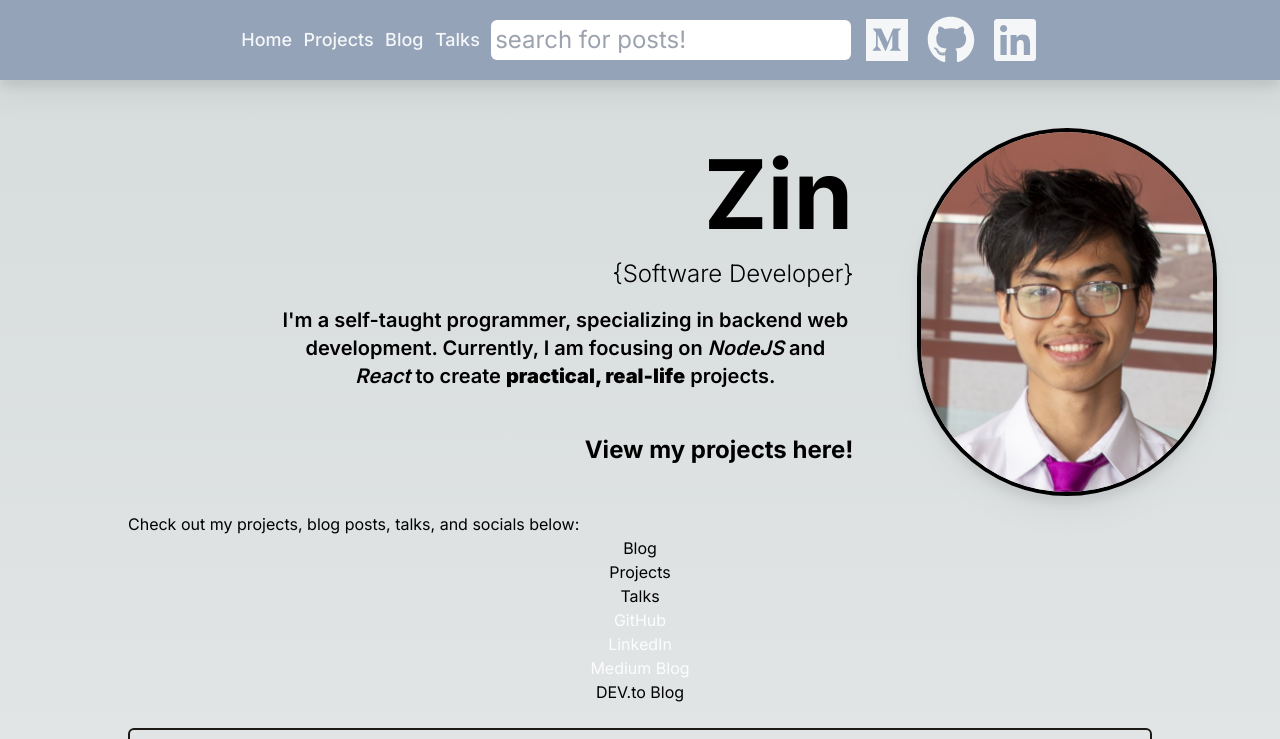
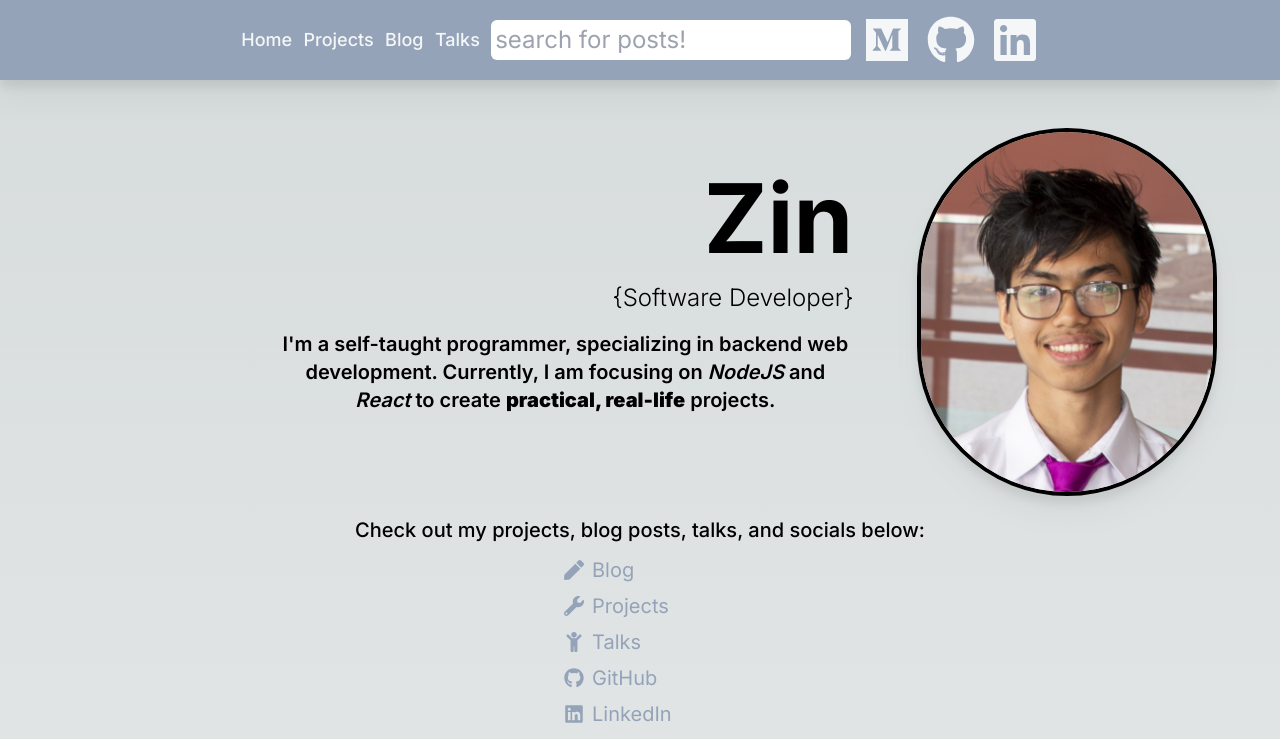
Before and after one commit to Zen-cronic/next_blog_4, a Next.js app: page / in a window 1280 px wide. Shown: the top 739 px of the page. Built offline with nearby package versions, Linux system fonts and the light colour scheme.

Commit message:
updated: home page icons

```diff
--- a/src/app/components/AboutMe.tsx
+++ b/src/app/components/AboutMe.tsx
@@ -18,9 +18,9 @@ function AboutMe() {
       </p>
       <br />
 
-      <p className=" text-2xl max-w-xl my-2 font-bold ">
+      {/* <p className=" text-2xl max-w-xl my-2 font-bold ">
         <Link href="/projects">View my projects here</Link>&#33;
-      </p>
+      </p> */}
     </div>
   );
 }
--- a/src/app/components/HomePageLinks.tsx
+++ b/src/app/components/HomePageLinks.tsx
@@ -1,51 +1,73 @@
 import Link from "next/link";
 import React from "react";
-import { FaGithub, FaLinkedin, FaMedium } from "react-icons/fa";
+import {
+  FaGithub,
+  FaLinkedin,
+  FaMedium,
+  FaPen,
+  FaWrench,
+  FaChild,
+  FaDev,
+} from "react-icons/fa";
 
 function HomePageLinks() {
   return (
-    // <div className="mx-auto max-w-5xl text-center">
-    <div className="mx-auto max-w-5xl ">
-      <p>Check out my projects, blog posts, talks, and socials below:</p>
+    <div className="mx-auto max-w-5xl flex flex-col items-center justify-center">
+      <p className=" text-xl max-w-xl my-1 font-medium text-center">
+        Check out my projects, blog posts, talks, and socials below:
+      </p>
       <nav>
-        <ul className="flex flex-col items-center justify-center text-start">
-          <li className="text-left">
-            <Link href={"/posts"}>Blog</Link>
+        <ul className="text-slate-400 text-xl py-2 space-y-2">
+          <li className="hover:text-white">
+            <Link href={"/posts"} className="flex items-center">
+              <FaPen className=" mr-2" />
+              Blog
+            </Link>
           </li>
-          <li className="text-start">
-            <Link href={"/projects"}>Projects</Link>{" "}
+          <li className="hover:text-white">
+            <Link href={"/projects"} className="flex items-center">
+              <FaWrench className=" mr-2" />
+              Projects
+            </Link>
           </li>
-          <li>
-            <Link href={"/talks"}>Talks</Link>
+          <li className="hover:text-white">
+            <Link href={"/talks"} className="flex items-center">
+              <FaChild className=" mr-2" />
+              Talks
+            </Link>
           </li>
-          <li>
+          <li className="hover:text-white">
             <Link
               href={"https://github.com/Zen-cronic"}
-              className="text-white/90 hover:text-white"
+              className="flex items-center"
             >
-              {/* <FaGithub/>  */}
-              GitHub
+              <FaGithub className=" mr-2" /> GitHub
             </Link>
           </li>
-          <Link
-            href={"https://www.linkedin.com/in/kaung-zin-hein-4284a2258"}
-            className="text-white/90 hover:text-white"
-          >
-            {/* <FaLinkedin />  */}
-            LinkedIn
-          </Link>
-          <li>
+
+          <li className="hover:text-white">
+            <Link
+              href={"https://www.linkedin.com/in/kaung-zin-hein-4284a2258"}
+              className="flex items-center"
+            >
+              <FaLinkedin className=" mr-2" /> LinkedIn
+            </Link>
+          </li>
+
+          <li className="hover:text-white">
             <Link
               href={"https://medium.com/@kaungzinhein"}
-              className="text-white/90 hover:text-white"
+              className="flex items-center"
             >
-              {/* <FaMedium /> */}
+              <FaMedium className=" mr-2" />
               Medium Blog
             </Link>
           </li>
 
-          <li>
-            <Link href={"https://dev.to/zin_kg"}>DEV.to Blog</Link>
+          <li className="hover:text-white">
+            <Link href={"https://dev.to/zin_kg"} className="flex items-center">
+              <FaDev className="mr-2" /> DEV.to Blog
+            </Link>
           </li>
         </ul>
       </nav>
--- a/src/app/components/ProjectItem.tsx
+++ b/src/app/components/ProjectItem.tsx
@@ -9,7 +9,7 @@ export interface ProjectItemProps {
 
 const ProjectItem: React.FC<ProjectItemProps> = ({ project }) => {
   return (
-    <div className="border-2 border-stone-900 dark:border-slate-500 rounded-md overflow-hidden mb-2">
+    <div className="border-2 border-stone-900 dark:border-slate-500 rounded-md overflow-hidden mb-2 px-2">
       <a href={project.link}>
         <Image
           className="border-black dark:border-slate-500 drop-shadow-xl shadow-black
--- a/src/app/components/TalkExcerpt.tsx
+++ b/src/app/components/TalkExcerpt.tsx
@@ -12,7 +12,8 @@ export default function TalkExcerpt({ talk }: TalkExcerptProps) {
   const formattedDate = getFormattedDate(eventDate);
 
   return (
-    <div className="border-2 border-stone-900 dark:border-white rounded-md overflow-hidden mb-2">
+    <div className="border-2 border-stone-900 dark:border-slate-400 rounded-md overflow-hidden mb-2 px-2">
+      <Link href={`/talks/${talk.id}`}>
         <Image
           className="border-black dark:border-slate-500 drop-shadow-xl shadow-black
       mx-auto mt-6 mb-3 w-full object-cover cursor-pointer"
@@ -32,7 +33,6 @@ export default function TalkExcerpt({ talk }: TalkExcerptProps) {
 
         <br />
 
-      <Link href={`/talks/${talk.id}`}>
         <p>
           <span className="flex items-center">View more</span>
         </p>
--- a/src/app/projects/page.tsx
+++ b/src/app/projects/page.tsx
@@ -4,10 +4,9 @@ import ProjectItem from "../components/ProjectItem";
 
 export default function ProjectsPage() {
   return (
-    <div className="mx-auto max-w-5xl">
+    <div className="mx-auto sm:max-w-5xl ">
       {/* grid-rows-3  */}
-      <div className="grid gap-5 justify-center items-center mt-6">
-
+      <div className="grid gap-5 justify-center items-center mt-6 sm:w-full w-11/12 mx-auto">
         {PROJECTS.map((project, idx) => (
           <ProjectItem project={project} key={idx} />
         ))}
--- a/src/app/talks/[talkId]/page.tsx
+++ b/src/app/talks/[talkId]/page.tsx
@@ -3,6 +3,13 @@ import { getTalk, getSortedTalksData } from "@/lib/talks";
 import Link from "next/link";
 import parse from "html-react-parser";
 import { notFound } from "next/navigation";
+import {
+  FaCalendarAlt,
+  FaLaptop,
+  FaLaptopCode,
+  FaMapMarked,
+  FaMapMarkedAlt,
+} from "react-icons/fa";
 
 export function generateStaticParams() {
   const talks = getSortedTalksData();
@@ -42,7 +49,7 @@ export default async function Talk({ params }: { params: { talkId: string } }) {
     await getTalk(talkId);
 
   const pubDate = getFormattedDate(date);
-  const formattedEventDate = getFormattedDate(eventDate)
+  const formattedEventDate = getFormattedDate(eventDate);
   return (
     <main className="px-6 prose prose-xl prose-slate dark:prose-invert mx-auto">
       <h1 className="text-5xl mt-4 pt-2">{title}</h1>
@@ -53,16 +60,26 @@ export default async function Talk({ params }: { params: { talkId: string } }) {
       </article>
 
       <h3 className="text-md hover:opacity-40 mb-0 py-2">Info</h3>
-      <ul>
-        <li>Date: {formattedEventDate}</li>
-        <li>Event: {eventName}</li>
-        <li>
-          Slides:{" "}
-          <a href={slides} target="_blank" rel="noopener noreferrer">
+      <div>
+        <p className="flex items-center">
+          <FaCalendarAlt className=" mr-2" /> {formattedEventDate}
+        </p>
+        <p className="flex items-center">
+          <FaMapMarked className=" mr-2" /> {eventName}
+        </p>
+        <p className="flex items-center">
+          <FaLaptopCode className=" mr-2" />
+          Slides:
+          <a
+            href={slides}
+            target="_blank"
+            rel="noopener noreferrer"
+            className="ml-2"
+          >
             Link
           </a>
-        </li>
-      </ul>
+        </p>
+      </div>
 
       <p>
         <Link href="/">&lt; To home</Link>
--- a/src/app/talks/page.tsx
+++ b/src/app/talks/page.tsx
@@ -6,7 +6,7 @@ export default function TalksList() {
 
   return (
     <section className="mt-6 mx-auto max-w-2xl px-4 sm:px-0 ">
-      <h2 className="text-4xl font-bold dark:text-white/90">
+      <h2 className="text-4xl font-bold dark:text-white hover:opacity-40">
         Talks
       </h2>
       <ul className="w-full">
```
Lines whose indentation alone changed are shown as unchanged.
